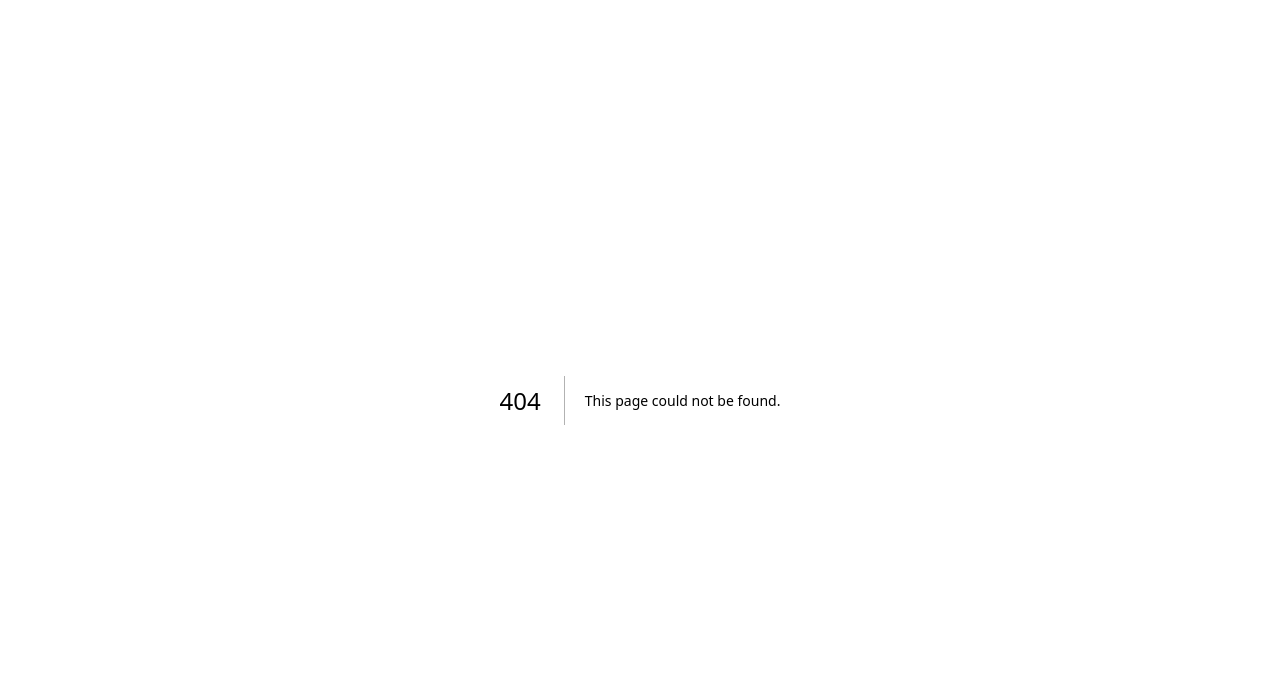
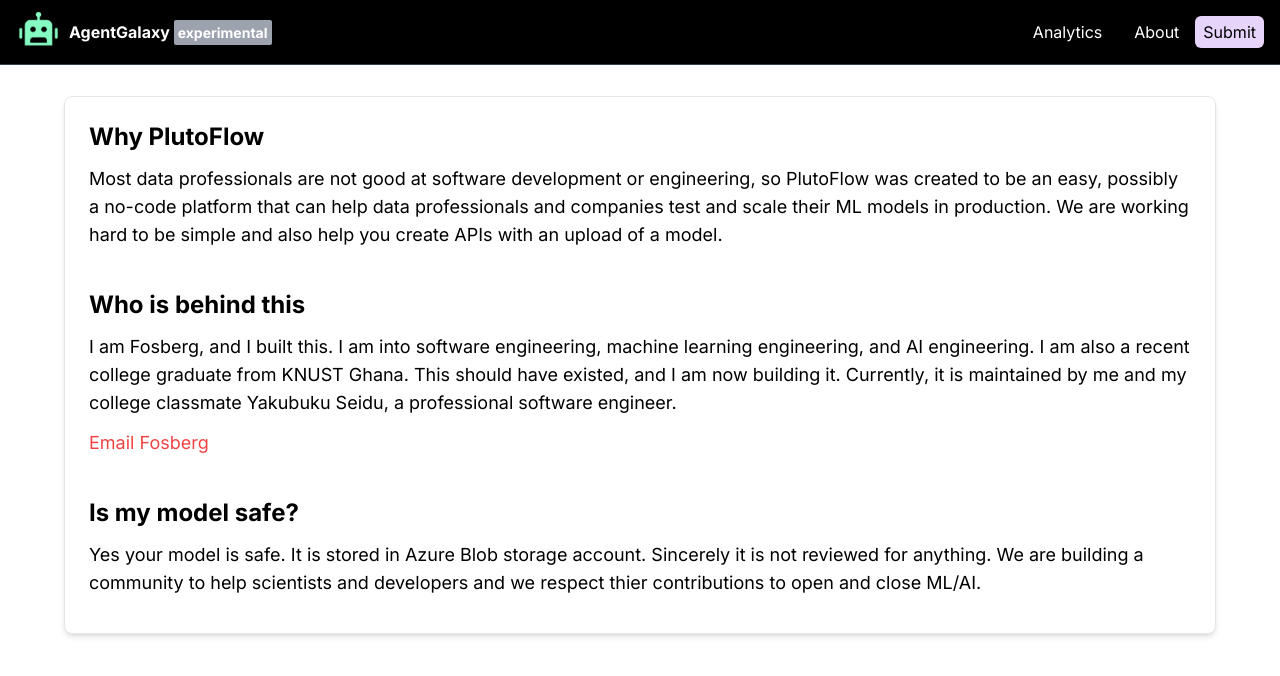
Before and after one commit to Fosberg-codex/1000agents, a Next.js app: page /about in a window 1280 px wide. Before the commit this address had no page. Shown: the top 676 px of the page. Built offline with nearby package versions, Linux system fonts and the light colour scheme.

Commit message:
little progress

```diff
--- /dev/null
+++ b/app/about/page.tsx
@@ -0,0 +1,65 @@
+import React from 'react'
+import Footer from '../components/footer'
+import Nav from '../components/nav'
+import Link from 'next/link'
+
+const Page = () => {
+  return (
+    <>
+      <Nav />
+      <div className='bg-white rounded-lg shadow-md p-6 border bordder-gray-200 mt-24 mx-4 sm:mx-8 md:mx-12 lg:mx-16'>
+        <div className='flex flex-col  gap-6 sm:gap-8 md:gap-10'>
+          <div className='flex flex-col gap-2 sm:gap-3'>
+            <h2 className='text-lg sm:text-xl md:text-2xl font-bold'>
+              Why PlutoFlow
+            </h2>
+            <p className='text-sm sm:text-base md:text-lg'>
+              Most data professionals are not good at software development or
+              engineering, so PlutoFlow was created to be an easy, possibly a
+              no-code platform that can help data professionals and companies
+              test and scale their ML models in production. We are working hard
+              to be simple and also help you create APIs with an upload of a
+              model.
+            </p>
+
+          </div>
+          <div className='flex flex-col gap-2 sm:gap-3'>
+            <h2 className='text-lg sm:text-xl md:text-2xl font-bold'>
+              Who is behind this
+            </h2>
+            <div className='text-sm sm:text-base md:text-lg'>
+              <p className='mb-2 sm:mb-3'>
+                I am Fosberg, and I built this. I am into software engineering,
+                machine learning engineering, and AI engineering. I am also a
+                recent college graduate from KNUST Ghana. This should have
+                existed, and I am now building it. Currently, it is maintained
+                by me and my college classmate Yakubuku Seidu, a professional
+                software engineer.
+              </p>
+              <Link
+                href='mailto:fosberg1addai@gmail.com'
+                className='text-red-500 hover:text-red-600 transition-colors'
+              >
+                Email Fosberg
+              </Link>
+            </div>
+          </div>
+
+          <div className='flex flex-col gap-2 sm:gap-3'>
+            <h2 className='text-lg sm:text-xl md:text-2xl font-bold'>
+              Is my model safe?
+            </h2>
+            <div className='text-sm sm:text-base md:text-lg'>
+              <p className='mb-2 sm:mb-3'>
+                Yes your model is safe. It is stored in Azure Blob storage account. Sincerely it is not reviewed for anything. We are building
+                a community to help scientists and developers and we respect thier contributions to open and close ML/AI.
+              </p>
+            </div>
+          </div>
+        </div>
+      </div>
+    </>
+  )
+}
+
+export default Page
--- /dev/null
+++ b/app/components/footer.tsx
@@ -0,0 +1,69 @@
+import React from 'react'
+import Image from 'next/image'
+import Link from 'next/link'
+export const runtime = "edge";
+
+const Footer = () => {
+  return (
+    <div className='bg-black text-white p-4 mt-4'>
+        <div className='flex justify-between lg:w-11/12 md:w-11/12 w-full items-start lg:items-center md:items-center'>
+            <div className='ml-0 lg:ml-8 md:ml-8 flex flex-col gap-2 text-md lg:text-base md:text-base'>
+                <div className='flex gap-0 lg:gap-2 md:gap-2 '>
+                    <div className='hidden md:block lg:block'></div>
+                    <div className='text-xl font-semibold'>ModelView</div>
+
+                </div>
+                <div>
+                   @Africa Base. All Rights Reserved.
+                </div>
+            </div>
+            <div className='hidden lg:block md:block font-semibold'><Link href="/docs">Read Docs</Link></div>
+            <div className='flex flex-col lg:flex-row md-flex-row items-center'>
+                <div className='mr-2 text-lg font-semibold'>Follow PlutoFlow</div>
+                <div className='flex flex-row lg:flex-row md:flex-row'>
+                <div>
+                    <Link href="">
+                <Image
+                        src="/LinkdIn.png"
+                        alt='LinkdIn'
+                        width={40}
+                        height={40}
+                        className='cursor-pointer'
+                        />
+                        </Link>
+                </div>
+                <div>
+                <Link href="">
+                <Image
+                        src="/TwitterX.png"
+                        alt='Youtube video'
+                        width={40}
+                        height={40}
+                        className='cursor-pointer'
+                        />
+                </Link>
+                </div>
+                <div>
+                <Link href="">
+                <Image
+                        src="/Email.png"
+                        alt='Email'
+                        width={56}
+                        height={56}
+                        className='cursor-pointer'
+                        />
+                </Link>
+                </div>
+
+                </div>
+
+            </div>
+
+        </div>
+
+
+    </div>
+  )
+}
+
+export default Footer
--- a/app/components/idagent.tsx
+++ b/app/components/idagent.tsx
@@ -73,11 +73,11 @@
       <Nav />
 
       <div className='flex justify-end mt-16'>
-        <div className='flex self-end mt-8 lg:mt-12 md:mt-12 lg:mr-8 md:mr-8 mr-4 text-green underline rounded-md '>
-          <div className='text-sm lg:text-base md:text-base cursor-pointer'>
-            <Link href='/dash/form'>Agent</Link>
-          </div>
-        </div>
+        {/* <div className='flex self-end mt-8 lg:mt-12 md:mt-12 lg:mr-8 md:mr-8 mr-4 text-green underline rounded-md '> */}
+          {/* <div className='text-sm lg:text-base md:text-base cursor-pointer'> */}
+            {/* <Link href='/dash/form'>Agent</Link> */}
+          {/* </div> */}
+        {/* </div> */}
       </div>
 
       {loading ? (
@@ -94,7 +94,7 @@
           please refresh the page
         </div>
       ) : (
-        <div className='pt-8 flex '>
+        <div className='pt-8 flex bg-black text-textcolor1 min-h-screen '>
           <div className='flex flex-col gap-2  lg:gap-3 md:gap-3 px-2 md:px-24 lg:px-24'>
             <div className='text-3xl font-bold text-green'>{agent.name}</div>
             <div className='text-greenal text-justify'>{agent.description}</div>
--- /dev/null
+++ b/app/submitagent/page.tsx
@@ -0,0 +1,96 @@
+
+"use client"
+import React, { useState } from 'react'
+import Nav from '../components/nav';
+import { useRouter } from 'next/navigation';
+
+import Link from 'next/link';
+
+const Page = () => {
+  const router = useRouter()
+  const [loading, setLoading] = useState(false)
+
+  const handleSubmit = async (event: React.FormEvent<HTMLFormElement>) => {
+    event.preventDefault();
+    setLoading(true);
+    const formData = new FormData(event.currentTarget);
+
+    try {
+      const response = await fetch('/api/createform', {
+        method: 'POST',
+        body: formData,
+      });
+
+      if (response.ok) {
+        const data = await response.json();
+        alert('Form updated successfully');
+        router.push(`/modelform/${data._id}`);
+      } else {
+        alert('Failed to update form');
+        console.error('Form creation failed');
+      }
+    } catch (error) {
+      console.error('Error submitting form:', error);
+    } finally {
+      setLoading(false);
+    }
+  }
+
+  return (
+    <>
+      <Nav />
+      <div className='container mx-auto px-4 sm:px-6 lg:px-8 mt-24'>
+        {/* <div className='flex flex-wrap gap-2 justify-start items-center mb-6'> */}
+          {/* <button className='flex justify-center px-3 py-2 bg-pink-600 text-white rounded-md hover:bg-pink-700 transition-colors'>Tabular data</button> */}
+          {/* <button className='flex justify-center px-3 py-2 border border-black rounded-md hover:bg-gray-100 transition-colors'><Link href="/waitlist">Image data</Link></button> */}
+          {/* <button className='flex justify-center px-3 py-2 border border-black rounded-md hover:bg-gray-100 transition-colors'><Link href="/waitlist">Generative AI</Link> </button> */}
+        {/* </div> */}
+        <div className='w-full flex flex-col justify-center items-center gap-4'>
+          <h1 className='text-3xl sm:text-4xl font-bold text-center'>Submit your model</h1>
+          <form onSubmit={handleSubmit} className='w-full max-w-2xl space-y-6 mb-8'>
+            <div>
+              <label htmlFor="name" className="block mb-1 font-medium">Name:</label>
+              <input type="text" id="name" name="name" required className="w-full p-2 border border-gray-300 rounded-md focus:ring-2 focus:ring-pink-500 focus:border-transparent" />
+            </div>
+            <div>
+              <label htmlFor="numberOfFeatures" className="block mb-1 font-medium">Number of Features:</label>
+              <input type="number" id="numberOfFeatures" name="numberOfFeatures" required className="w-full p-2 border border-gray-300 rounded-md focus:ring-2 focus:ring-pink-500 focus:border-transparent" />
+            </div>
+            <div>
+              <label htmlFor="featureNames" className="block mb-1 font-medium">Feature Names (comma-separated):</label>
+              <input type="text" id="featureNames" name="featureNames" required className="w-full p-2 border border-gray-300 rounded-md focus:ring-2 focus:ring-pink-500 focus:border-transparent" />
+            </div>
+            <div>
+              <label htmlFor="onnxFile" className="block mb-1 font-medium">Upload your .ONNX file</label>
+              <input
+                type="file"
+                id="onnxFile"
+                name="onnxFile"
+                accept=".onnx"
+                required
+                className="w-full p-2 border border-gray-300 rounded-md bg-white file:mr-4 file:py-2 file:px-4 file:rounded-md file:border-0 file:text-sm file:font-semibold file:bg-pink-50 file:text-pink-700 hover:file:bg-pink-100"
+              />
+            </div>
+            <div>
+              <label htmlFor="framework" className="block mb-1 font-medium">Framework used:</label>
+              <input type="text" id="framework" name="framework" required className="w-full p-2 border border-gray-300 rounded-md focus:ring-2 focus:ring-pink-500 focus:border-transparent" />
+            </div>
+            <div>
+              <label htmlFor="description" className="block mb-1 font-medium">Description:</label>
+              <textarea id="description" name="description" maxLength={200} className="w-full p-2 border border-gray-300 rounded-md focus:ring-2 focus:ring-pink-500 focus:border-transparent h-32 resize-none"></textarea>
+            </div>
+            <button
+              type="submit"
+              className="w-full bg-pink-500 text-white px-4 flex justify-center py-2 mb-4 rounded-md hover:bg-pink-600 transition-colors focus:outline-none focus:ring-2 focus:ring-pink-500 focus:ring-offset-2 disabled:opacity-50 disabled:cursor-not-allowed"
+              disabled={loading}
+            >
+              {loading ? <div className="w-4 h-4 border-t-4 border-green border-solid p-2 border-black rounded-full animate-spin"></div>: 'Create model app'}
+            </button>
+          </form>
+        </div>
+      </div>
+    </>
+  )
+}
+
+export default Page
```
Also changed, not shown: app/agent/[id]/page.tsx (renamed from app/agent/[id]/route.tsx), app/submitagent/route.tsx (deleted).
